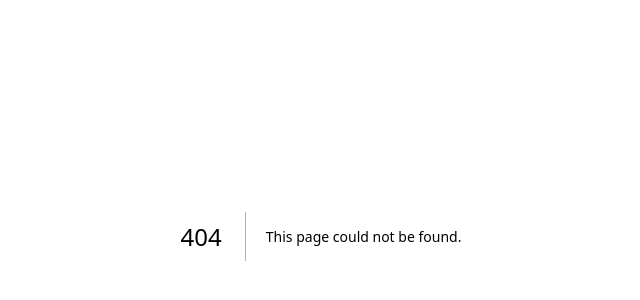
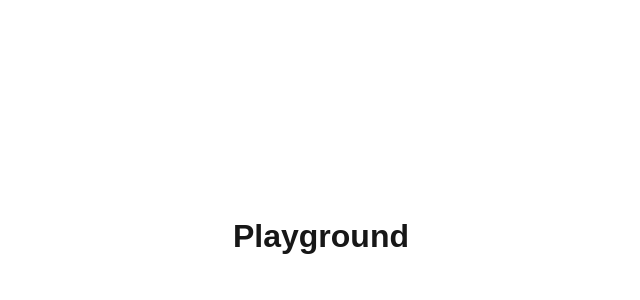
Before and after one commit to joseeduardohg/sublicup, a Next.js app: page /playground in a window 1280 px wide. Before the commit this address had no page. Shown: the part 164-464 px from the top of the page, without its empty margins (319-959 px from the left). Built offline with nearby package versions, Linux system fonts and the light colour scheme.

Commit message:
Add playground page for testing components

```diff
--- /dev/null
+++ b/src/app/playground/page.css
@@ -0,0 +1,8 @@
+.container {
+  display: flex;
+  flex-direction: column;
+  justify-content: center;
+  align-items: center;
+  height: 100vh;
+  gap: 32px;
+}
--- /dev/null
+++ b/src/app/playground/page.tsx
@@ -0,0 +1,9 @@
+import './page.css';
+
+export default function Playground() {
+  return (
+    <div className='container'>
+      <h1>Playground</h1>
+    </div>
+  );
+}
```
